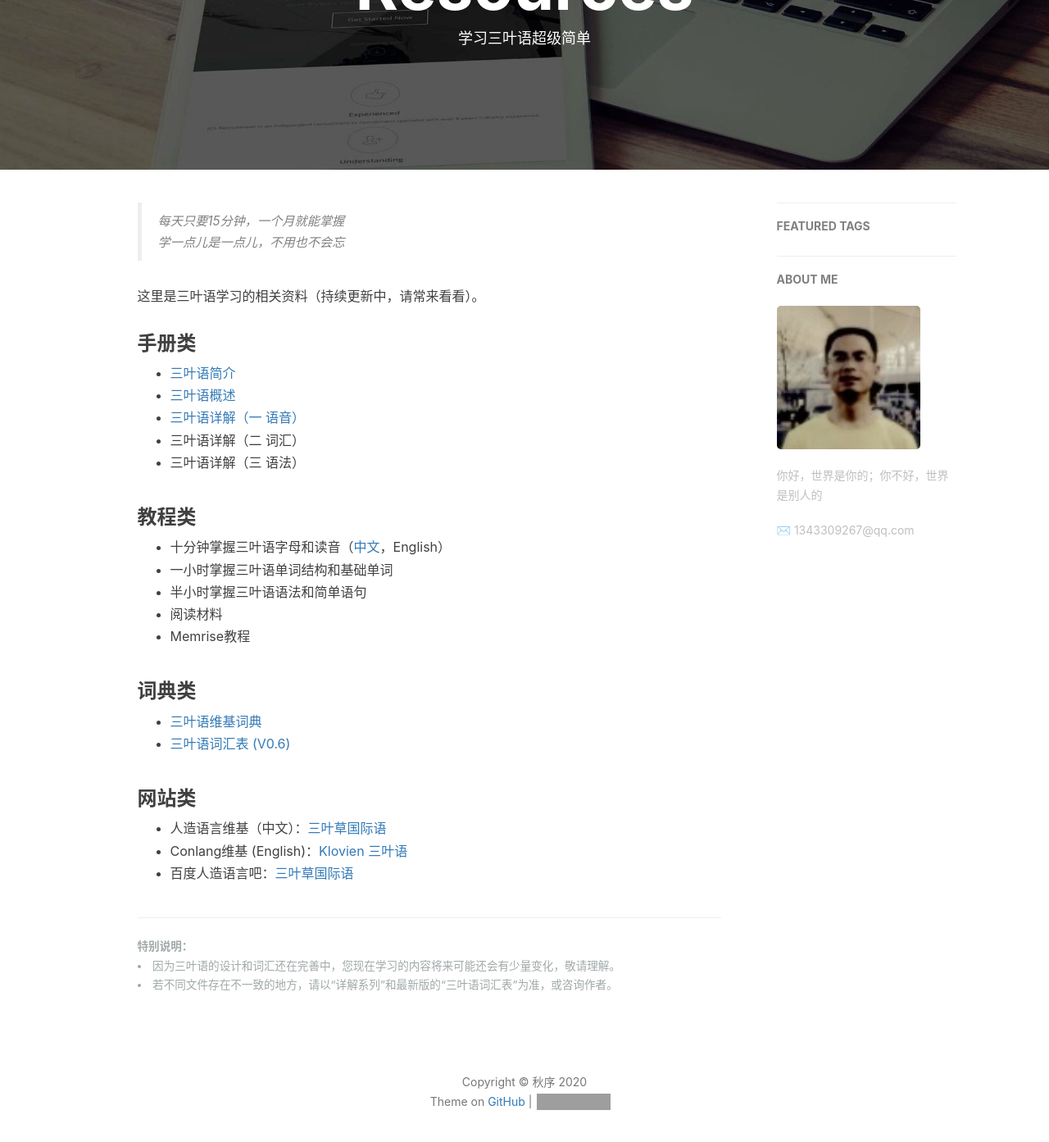
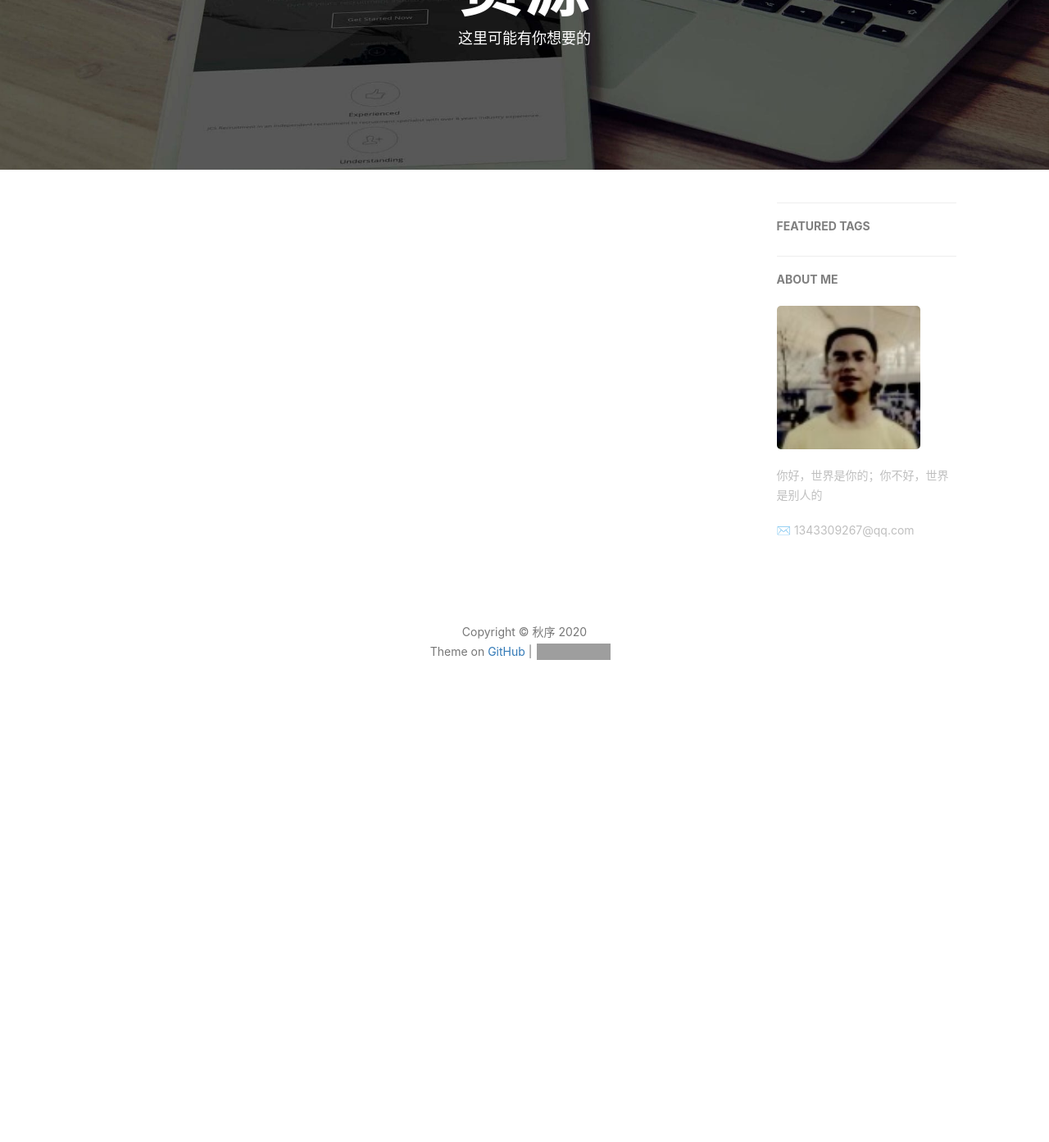
Before and after one commit to XF3309267/XF3309267.github.io, a Jekyll site: the page built from 1-resources.html, in a window 1280 px wide and 1400 px high, scrolled down 211 px. Shown: the top 1393 px of the window at 82% size. Built offline with Jekyll 4.4.1, drawn with Linux system fonts in a browser that asks for light colours; nearby versions of some CDN libraries; comment, search, counter and statistics services are not loaded; after the commit the page ends 1110 px from its top, so only the background shows below that; some of the changed text lies outside the part shown; grey boxes are pictures that could not be loaded.

```diff
--- a/1-resources.html
+++ b/1-resources.html
@@ -1,7 +1,7 @@
 ---
 layout: page
-title: "Resources"
-description: "学习三叶语超级简单"
+title: "资源"
+description: "这里可能有你想要的"
 header-img: "img/post-bg-rwd.jpg"
 ---
 
@@ -12,13 +12,11 @@
 </select> -->
 
 <!-- Chinese Version -->
-<div class="zh post-container">
+<!-- <div class="zh post-container">
 
-    <!--copied from markdown -->
-    <blockquote><p>每天只要15分钟，一个月就能掌握<br>
-    学一点儿是一点儿，不用也不会忘</p></blockquote>
+    <blockquote><p>岁月未曾饶过谁<br>
+    请不要浪费时间</p></blockquote>
 
-    <p>这里是三叶语学习的相关资料（持续更新中，请常来看看）。</p>
 
 
     <p></p>
@@ -67,7 +65,7 @@
 </font>
 <small>
 
-</div>
+</div> -->
 
 <!-- English Version -->
 <!-- <div class="en post-container">
--- a/_includes/nav.html
+++ b/_includes/nav.html
@@ -17,7 +17,7 @@
             <div class="navbar-collapse">
                 <ul class="nav navbar-nav navbar-right">
                     <li>
-                        <a href="{{ site.baseurl }}/">Home</a>
+                        <a href="{{ site.baseurl }}/">主页</a>
                     </li>
                     {% for page in site.pages %}{% if page.title %}
                     <li>
```
